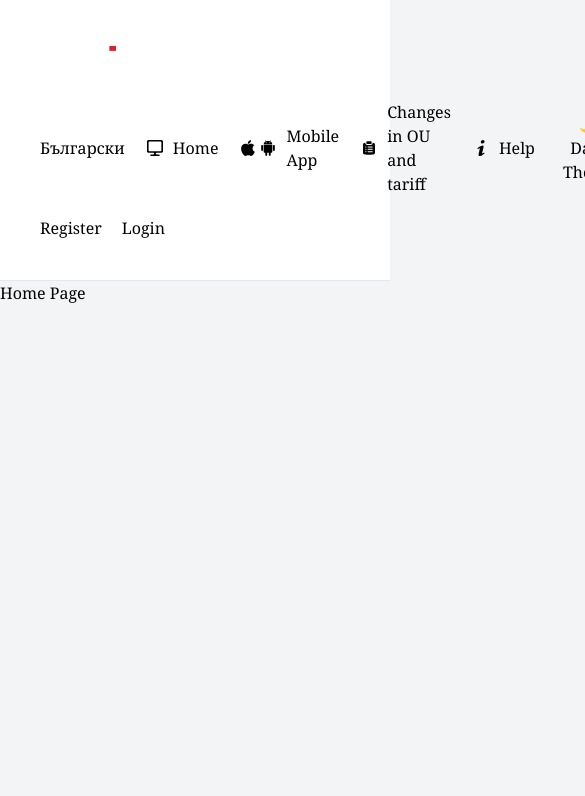
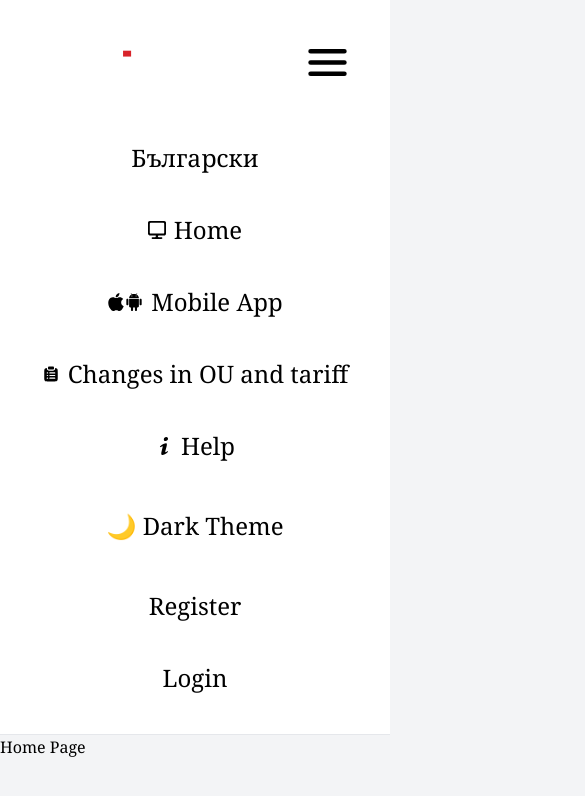
Before and after one commit to nikoladevelops/react-banking-dashboard, a React (Vite) app in the folder client/: page / in a window 390 px wide. Shown: the top 796 px of the page, 585 px wide, since content can reach past the window. Built offline with nearby package versions, Linux system fonts and the light colour scheme; no server answers.

Commit message:
Add mobile nav menu, fix svg icons not resizing properly

```diff
--- a/client/src/components/NavBar.tsx
+++ b/client/src/components/NavBar.tsx
@@ -1,13 +1,33 @@
 import NavLogo from "./NavLogo.js";
 import NavLinks from "./NavLinks.js";
 import NavAuth from "./NavAuth.js";
+import MenuBurger from "../assets/navbar/menu-burger.svg?react";
 
 export default function NavBar({ user, setUser }) {
   return (
-    <nav className="flex p-10 gap-5 flex-wrap justify-between items-center bg-white dark:bg-[#0c0e36] border-b border-gray-200 dark:border-black ">
-      <NavLogo className="flex items-center justify-center" />
-      <NavLinks className="flex gap-5 justify-center" />
-      <NavAuth user={user} setUser={setUser} className="flex gap-5" />
-    </nav>
+    <>
+      <nav className="flex w-full p-10 gap-5 justify-between items-center bg-white dark:bg-[#0c0e36] border-b border-gray-200 dark:border-black max-xl:hidden">
+        <NavLogo className="flex items-center justify-center" />
+        <NavLinks className="flex gap-5 justify-center" />
+        <NavAuth user={user} setUser={setUser} className="flex gap-5" />
+      </nav>
+      <nav className="flex flex-col p-10 gap-10 text-2xl content-center justify-between items-center bg-white dark:bg-[#0c0e36] border-b border-gray-200 dark:border-black xl:hidden">
+        <div className="flex w-full justify-between">
+          <NavLogo logoWidth={200} />
+          <MenuBurger
+            width="45"
+            height="45"
+            className="flex items-center justify-center hover-themed"
+          />
+        </div>
+
+        <NavLinks className="flex flex-col gap-10 justify-center items-center" />
+        <NavAuth
+          user={user}
+          setUser={setUser}
+          className="flex flex-col gap-10 justify-center items-center"
+        />
+      </nav>
+    </>
   );
 }
--- a/client/src/components/NavButton.tsx
+++ b/client/src/components/NavButton.tsx
@@ -14,20 +14,22 @@ export default function NavButton({
   to,
   SvgIcon,
   SvgIcon2,
-  iconWidth = 5,
-  iconHeight = 4,
+  iconWidth = 18,
+  iconHeight = 18,
   children,
 }: NavButtonProps) {
-  const iconClassName = `w-${iconWidth} h-${iconHeight}`;
-
   return (
     <Link
       to={to}
       className="flex justify-center items-center gap-2 text-black dark:text-white hover-themed transition-colors"
     >
       <div className="flex">
-        {SvgIcon && <SvgIcon className={iconClassName} />}
-        {SvgIcon2 && <SvgIcon2 className={iconClassName} />}
+        {SvgIcon && (
+          <SvgIcon width={`${iconWidth}px`} height={`${iconHeight}px`} />
+        )}
+        {SvgIcon2 && (
+          <SvgIcon2 width={`${iconWidth}px`} height={`${iconHeight}px`} />
+        )}
       </div>
       {children}
     </Link>
--- a/client/src/components/NavLogo.tsx
+++ b/client/src/components/NavLogo.tsx
@@ -1,11 +1,25 @@
 import FibankLogo from "../assets/navbar/fibank-logo-white.svg?react";
 import { Link } from "react-router";
 
-export default function NavLogo({ className }) {
+interface NavLogoProps {
+  logoWidth?: number;
+  logoHeight?: number;
+  className?: string;
+}
+
+export default function NavLogo({
+  logoWidth = 170,
+  logoHeight = 55,
+  className,
+}: NavLogoProps) {
   return (
     <div className={`${className}`}>
       <Link to="/" className="inline-flex items-center justify-center">
-        <FibankLogo className="w-45 h-10 hover-themed" />
+        <FibankLogo
+          width={`${logoWidth}px`}
+          height={`${logoHeight}px`}
+          className={`hover-themed`}
+        />
       </Link>
     </div>
   );
```
Also changed, not shown: client/src/assets/navbar/fibank-logo-white.svg.
